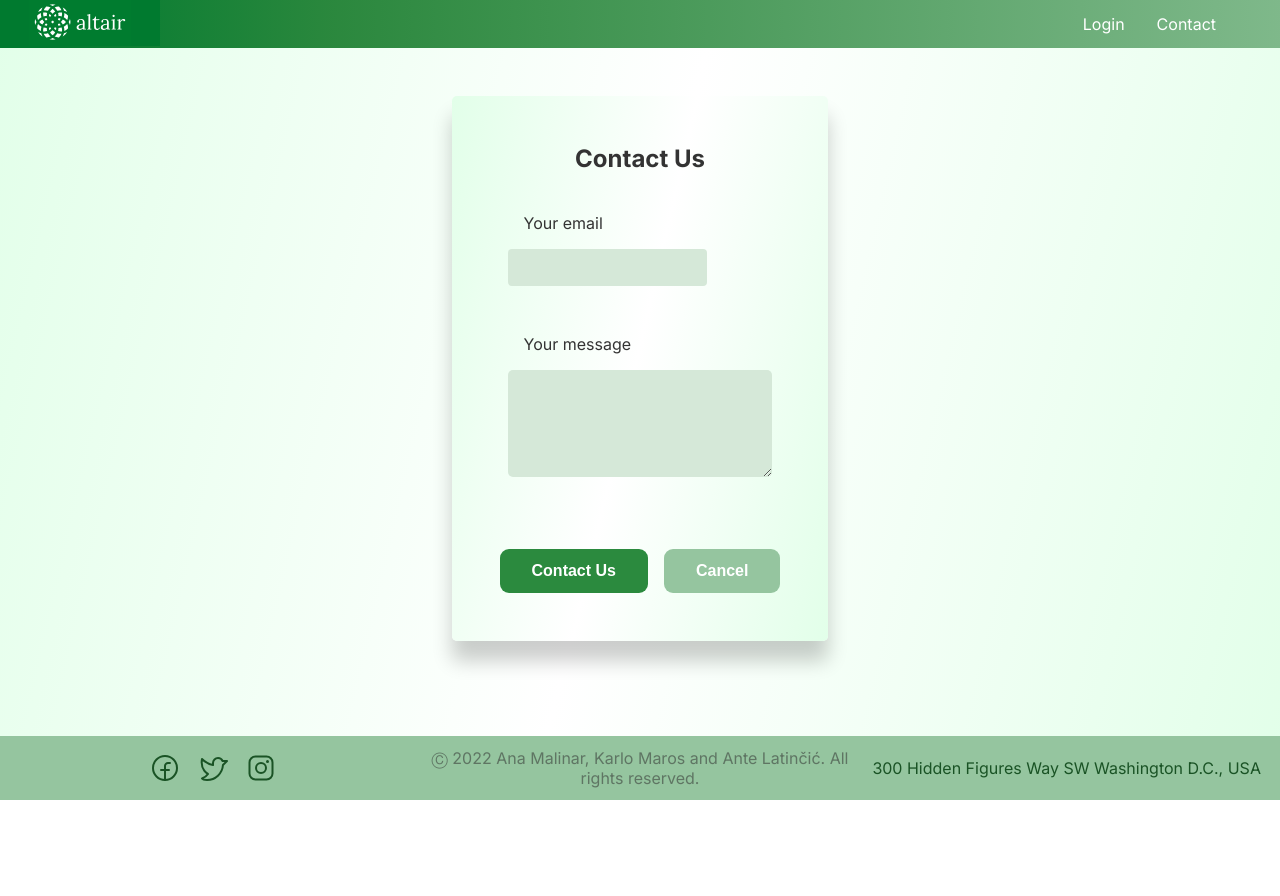
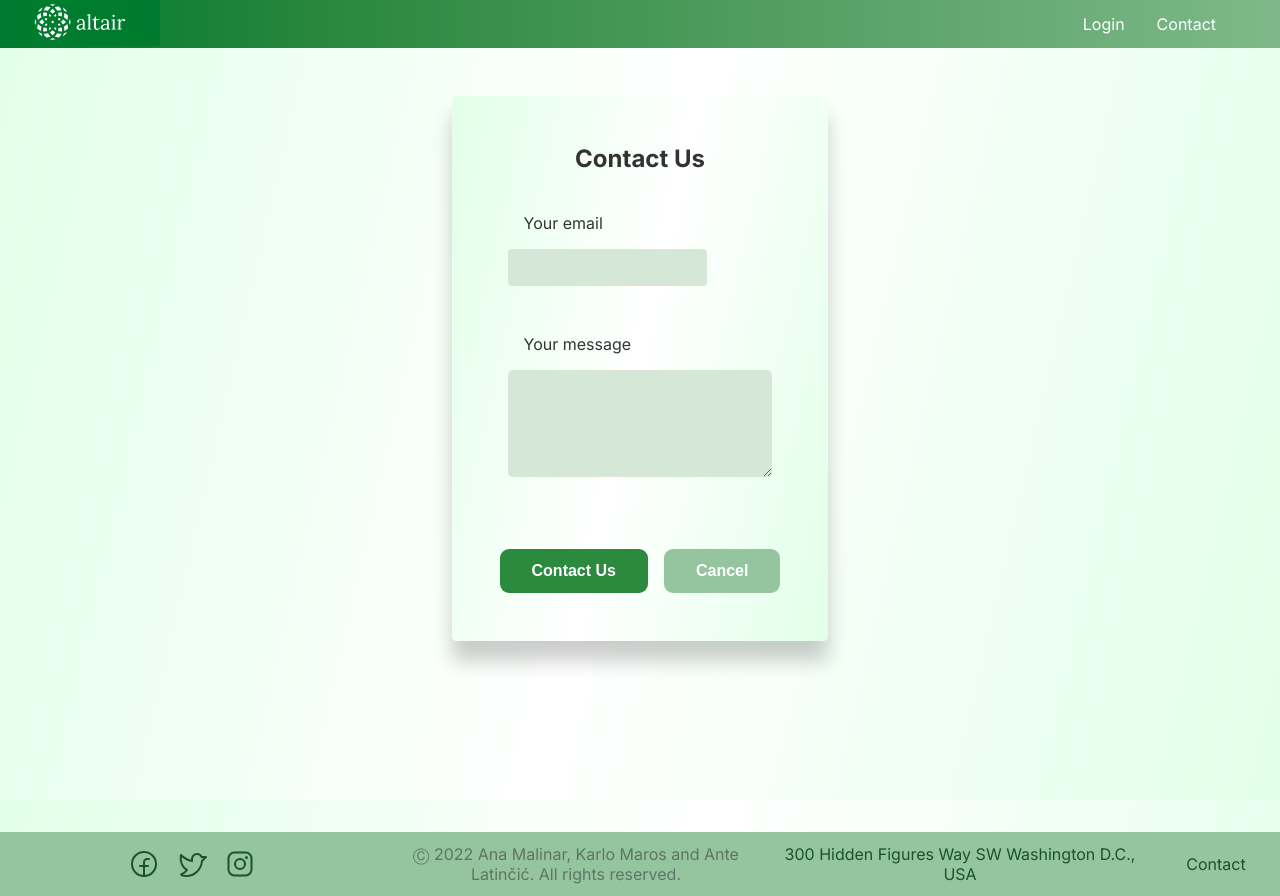
Before and after one commit to ag04-bootcamp/altair, a React (Create React App) app in the folder frontend/altair/: page /contact in a window 1280 px wide. Before the commit the page ends 800 px from the top, so only its background shows below. Built offline with nearby package versions, Linux system fonts and the light colour scheme.

Commit message:
fixing pagination

```diff
--- a/frontend/altair/src/components/container/container.styles.scss
+++ b/frontend/altair/src/components/container/container.styles.scss
@@ -3,4 +3,5 @@
   margin: 0 auto;
   position: relative;
   padding-bottom: 4rem;
+  min-height: 100vh;
 }
--- a/frontend/altair/src/components/health-record/health-record.component.tsx
+++ b/frontend/altair/src/components/health-record/health-record.component.tsx
@@ -21,6 +21,8 @@ const HealthRecord = () => {
 
   let options1 = useSelector((state: any) => state.measurement.options);
   console.log(options1);
+
+  const userId = useSelector((state: any) => state.login.id);
 
   useEffect(() => {
     if (i === 0) {
@@ -56,14 +58,17 @@ const HealthRecord = () => {
   const submitHandler = (event) => {
     event.preventDefault();
 
-    const data = {
-      profileId: 1,
-      measurementName: measurement,
-      value,
-      date: birthDate,
-    };
+    if (userId !== null && measurement !== null && value !== null) {
+      const data = {
+        userId,
+        measurementName: measurement,
+        value,
+        date: birthDate,
+      };
 
-    console.log(data);
+
+
+    }
   };
 
   const valueHandler = (event) => {
--- a/frontend/altair/src/components/previous-records/previous-records.component.tsx
+++ b/frontend/altair/src/components/previous-records/previous-records.component.tsx
@@ -36,7 +36,7 @@ const PreviousRecords = () => {
     };
 
     fetchRecords();
-  }, []);
+  }, [records]);
 
   return (
     <div>
--- a/frontend/altair/src/general-components/footer.component.tsx
+++ b/frontend/altair/src/general-components/footer.component.tsx
@@ -1,6 +1,7 @@
 import "./footer.styles.scss";
 
 import { FacebookLogo, TwitterLogo, InstagramLogo } from "phosphor-react";
+import { Link } from "react-router-dom";
 
 const Footer = () => {
   const year = `${new Date().getFullYear()}`;
@@ -38,6 +39,12 @@ const Footer = () => {
           300 Hidden Figures Way SW Washington D.C., USA
         </a>
       </div>
+
+      <div>
+        <Link to="/contact" className="copyright contact-link">
+          Contact
+        </Link>
+      </div>
     </footer>
   );
 };
--- a/frontend/altair/src/general-components/footer.styles.scss
+++ b/frontend/altair/src/general-components/footer.styles.scss
@@ -2,7 +2,7 @@ footer {
   position: absolute;
   bottom: 0;
   display: grid;
-  grid-template-columns: repeat(3, 1fr);
+  grid-template-columns: 3fr 3fr 3fr 1fr;
   align-items: center;
   width: 100%;
   height: 4rem;
@@ -30,6 +30,16 @@ footer {
     }
   }
 
+  .contact-link {
+    text-decoration: none;
+    color: #1a5325;
+    transition: all 0.4s ease;
+
+    &:hover {
+      color: #2b8a3e;
+    }
+  }
+
   .social-icons {
     height: 2rem;
     width: 2rem;
--- a/frontend/altair/src/general-components/pagination.styles.scss
+++ b/frontend/altair/src/general-components/pagination.styles.scss
@@ -1,21 +1,29 @@
 .pagination {
-  height: 3rem;
+  height: 2rem;
   list-style: none;
   display: flex;
   justify-content: center;
   align-items: center;
   margin-top: 3rem;
-  margin-bottom: 1rem;
   padding: 1rem;
   gap: 1rem;
   color: #0d2913;
+
+  //position
+  position: absolute;
+  margin-left: auto;
+  margin-right: auto;
+  left: 0;
+  right: 0;
+  margin-bottom: 10rem;
+  bottom: 0;
 
   .previous-link {
     padding: 1rem;
     border-radius: 0.5rem;
     transition: all 0.4s ease;
     &:hover {
-      background-color: #80b98b;
+      color: #80b98b;
 
       cursor: pointer;
     }
@@ -26,7 +34,7 @@
     border-radius: 0.5rem;
     transition: all 0.4s ease;
     &:hover {
-      background-color: #80b98b;
+      color: #80b98b;
       cursor: pointer;
     }
   }
```
